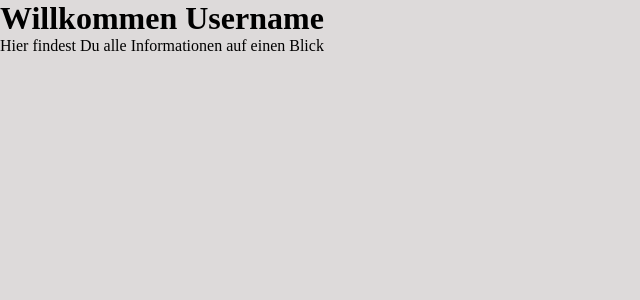
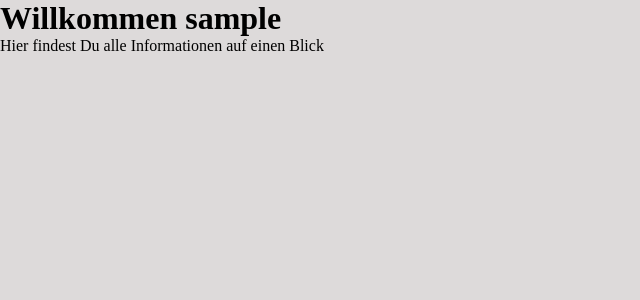
Before and after one commit to nucleus-ffm/Survey-Tool, a PHP site: page /index.php in a window 1280 px wide. Shown: the part 61-361 px from the top of the page, without its empty margins (0-640 px from the left). Run offline with PHP 8.4, Linux system fonts and the light colour scheme; the visitor is signed in with stand-in values (Sample User, id 1).

Commit message:
feat: add username

```diff
--- a/body.php
+++ b/body.php
@@ -10,6 +10,6 @@ if (!isset($_SESSION['loggedIn'])) {
 ?>
 <div class="content">
 <!--this is the body-->
-<h1> Willkommen Username </h1>
+<h1> Willkommen <?php echo( $_SESSION["username"]) ?> </h1>
 <p> Hier findest Du alle Informationen auf einen Blick</p>
 </div>
```
